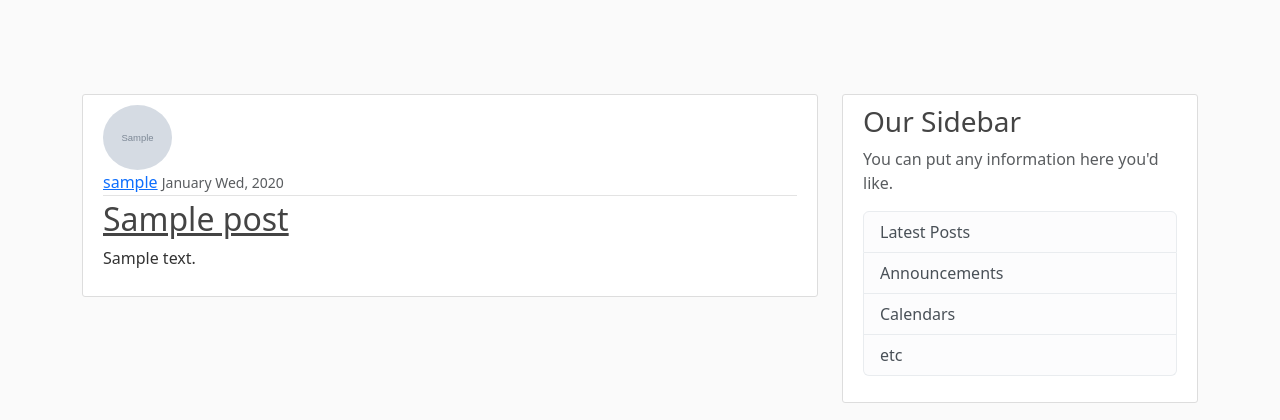
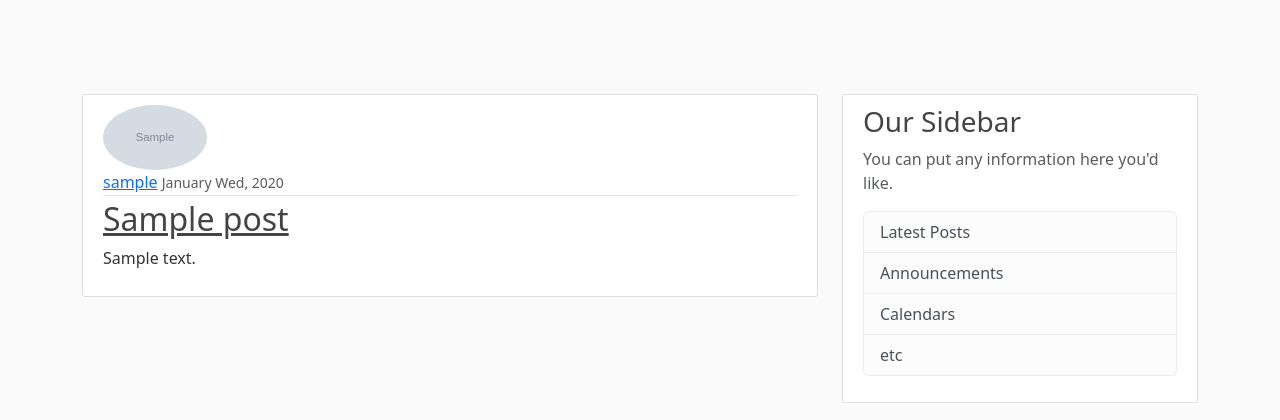
Before and after one commit to Darshan1124/Blog-app, a Django app: page / in a window 1280 px wide. Shown: the part 56-476 px from the top of the page. Run offline with Django 4.2, Linux system fonts and the light colour scheme; tables that the repository leaves empty hold one stand-in row (values such as "Sample post"); grey boxes marked "Sample" are stand-in pictures.

Commit message:
Update home.html

```diff
--- a/blog/templates/blog/home.html
+++ b/blog/templates/blog/home.html
@@ -2,7 +2,7 @@
 {% block content %}
     {% for post in posts %}
         <article class="media content-section">
-            <img class="rounded-circle article-img" src="{{ post.author.profile.image.url }}" style="min-width: 10%; min-height: 10%; max-width: 15%; max-height: 15%;">
+            <img class="rounded-circle article-img" src="{{ post.author.profile.image.url }}" style="min-width: 15%; min-height: 10%; max-width: 15%; max-height: 10%;">
 
             <div class="media-body">
                 <div class="article-metadata">
```
